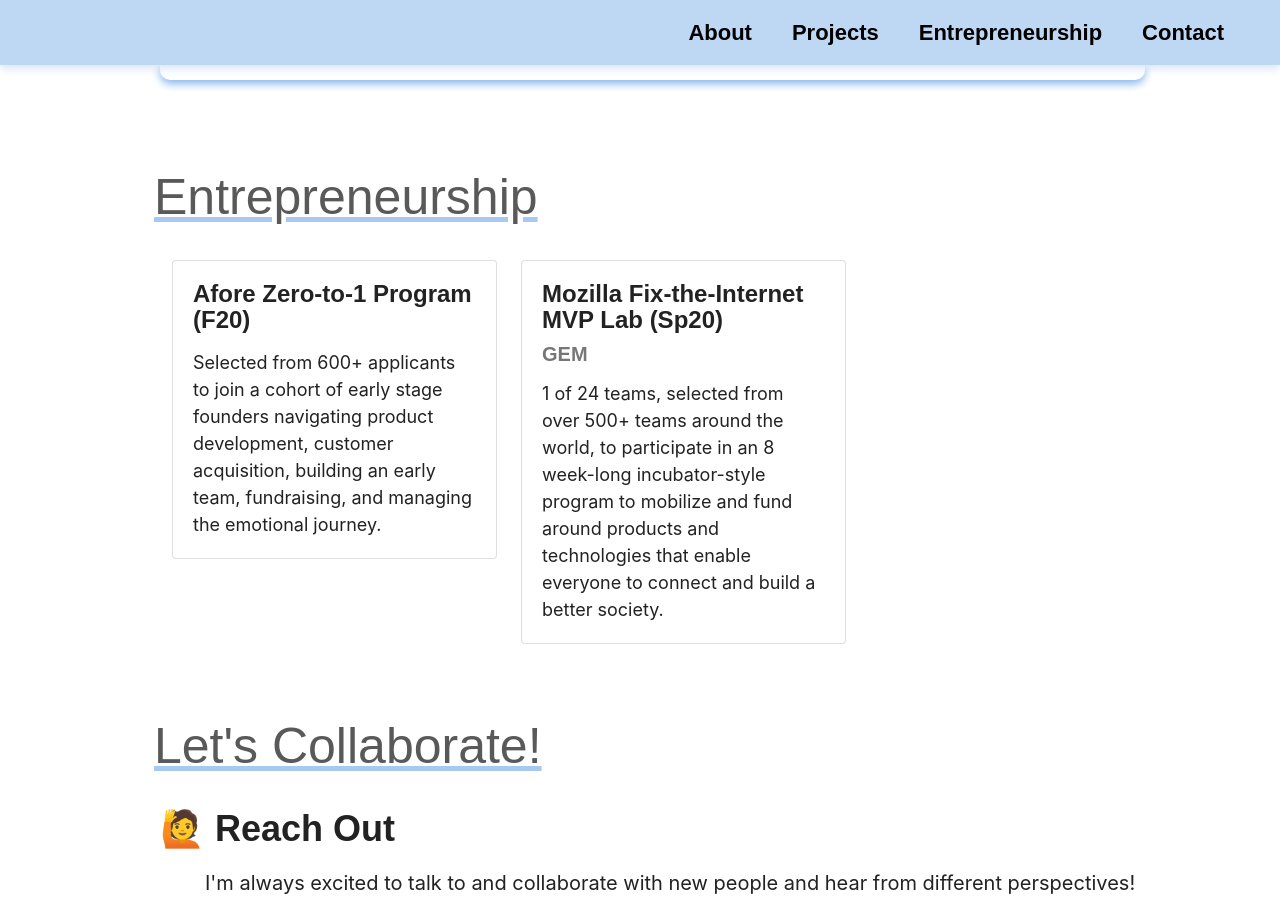
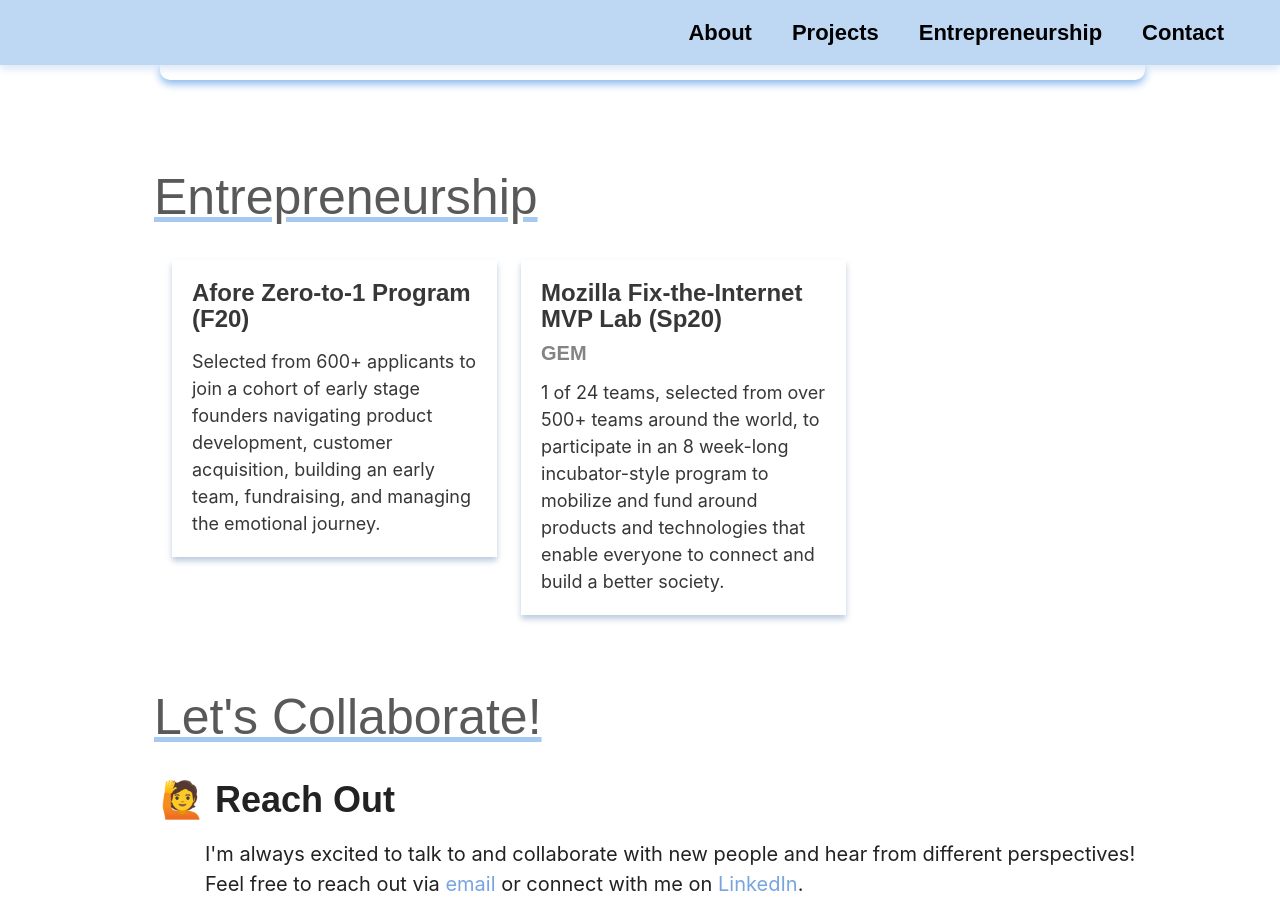
Before and after one commit to AliceYeh12/AliceYeh12.github.io, a Jekyll site: the page built from index.html, in a window 1280 px wide and 900 px high, scrolled down 1688 px. Built offline with Jekyll 4.4.1, drawn with Linux system fonts in a browser that asks for light colours; nearby versions of some CDN libraries; some web fonts are replaced.

Commit message:
Updatedinteractivity

```diff
--- a/css/styles.css
+++ b/css/styles.css
@@ -392,6 +392,15 @@
     width: 33%;
     margin: 0px 12px 0px 12px;
     position: relative;
+    opacity: 90%;
+    border: none;
+    border-radius: 0px;
+    box-shadow: 0 4px 6px 0 rgb(180, 198, 219);
+}
+
+.card-ent:hover {
+    opacity: 100%;
+    box-shadow: 1px 4px 8px 0 rgb(136, 183, 236);
 }
 
 .ent-title {
```
